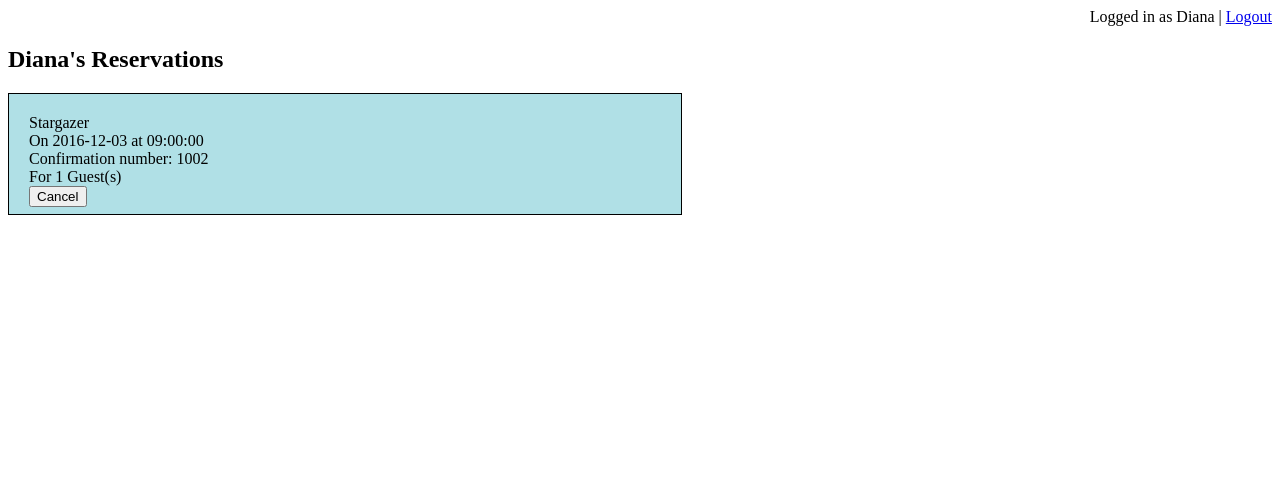
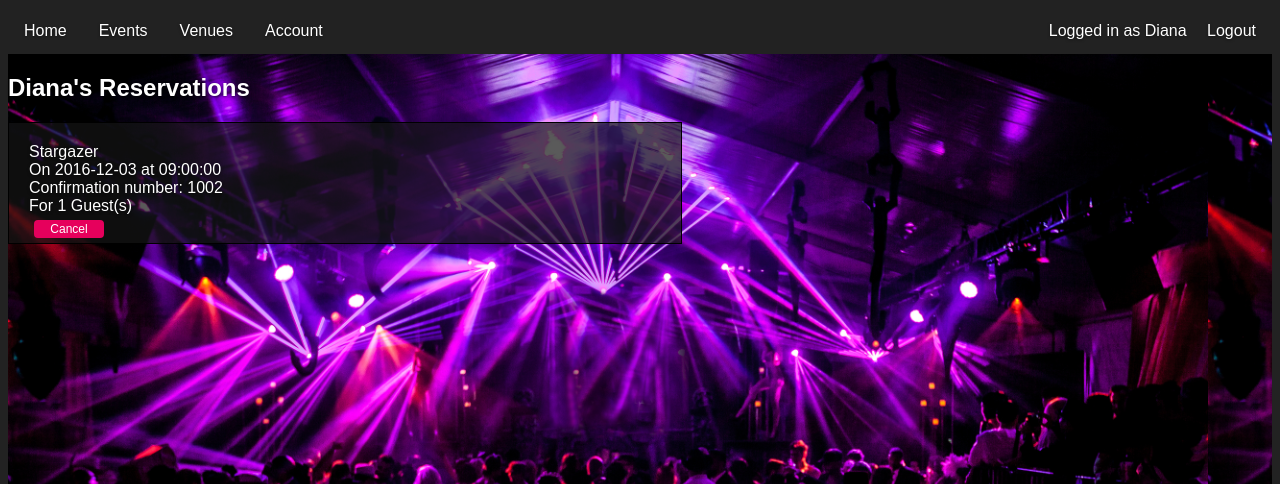
Before and after one commit to danyakarras/Venue, a PHP site: page /304_project/customer_reservations.php in a window 1280 px wide. Shown: the top 484 px of the page. Before the commit the page ends 215 px from the top, so only its background shows below. Run offline with PHP 8.4, Linux system fonts and the light colour scheme; a user stored in the database is signed in; data comes from the database, SQL or seed files in the repository.

Commit message:
added style to customer_reservations

```diff
--- a/customer.css
+++ b/customer.css
@@ -209,6 +209,6 @@ li.dropdown {
 .select-dropdown {
 	margin-left: 20px;
 	background-color: #e6005c;
-	 font-size: 18px;
+	  font-size: 18px;
 
 }
--- a/customer_reservations.php
+++ b/customer_reservations.php
@@ -8,16 +8,68 @@ else
 {
 $cid=$_SESSION['user'];
 $user=$_SESSION['username'];
+?>
+<?php
+$servername = "localhost";
+$usernameroot = "root";
+$password = NULL;
+$databasename = 'Venue';
 
-?>
+//connect
+$conn = new mysqli($servername, $usernameroot, $password, $databasename);
+
+//check connecting
+if($conn->connect_error) {
+	die("Connection falied: " . $conn->connect_error);
+}
+
+$sql = "SELECT name, branchID FROM `venue`";
+$result = $conn->query($sql);
+
+$names = array();
+$ids = array();
+$venue_dropdowns = "";
+if ($result->num_rows > 0) {
+    // output data of each row
+    while($row = $result->fetch_assoc()) {
+		$venue_dropdowns.= '<a href = "http://localhost/304_project/venue_page.php?branchID='.$row["branchID"].'"> '.$row["name"].' </a>';
+    }
+} else {
+    echo "0 results";
+}
+
+$conn->close();
+ ?>
+
 <!DOCTYPE html>
 <html>
 <head>
-
+<link rel="stylesheet" type="text/css" href="customer.css">
 </head>
 
-<body>
-<div style="text-align:right;">Logged in as <?php echo $user; ?> | <a href="http://localhost/304_project/logout.php">Logout</a></div>
+<body background="party.jpg">
+<ul>
+  <li><a class="active" href="http://localhost/304_project/home.php">Home</a></li>
+  <li><a href="http://localhost/304_project/events.php">Events</a></li>
+  <li class="dropdown">
+    <a href="#" class="dropbtn">Venues</a>
+    <div class="dropdown-content">
+	  <?php echo $venue_dropdowns; ?>
+    </div>
+  </li>
+  <li class="dropdown">
+    <a href="#" class="dropbtn">Account</a>
+    <div class="dropdown-content">
+	  <a href="customer_reservations.php">My Reservations</a>
+	  <a href="customer_tickets.php">My Tickets</a>
+	  <a href="customer_account.php">Account Settings</a>
+    </div>
+  </li>
+  <li style="float:right">
+  Logged in as <?php echo $user; ?>  <a href="http://localhost/304_project/logout.php">Logout</a>
+  </li>
+</ul>
+
 <h2><?php echo $user?>'s Reservations</h2>
 
 <?php
@@ -49,7 +101,7 @@ if ($result->num_rows > 0) {
 		$date = $row["date"];
 		$time = $row["time"];
 
-		$reservationList .=  '<div style="padding: 20px; height: 80px; width:50%;background-color: powderblue; border: 1px solid black; ">'.$venueName.'<br> On '.$date.' at '.$time.'<br>Confirmation number: '.$confirmationNum.'<br>For '.$numOfGuests.' Guest(s)<br><a href="cancel_confirm.php?confirmationNum='.$confirmationNum.'" onclick="return confirm(\'Are you sure?\')"><button value ="$confirmationNum">Cancel</button></a></div><br>';
+		$reservationList .=  '<div style="padding: 20px; height: 80px; width:50%;background:rgba(20, 20, 20, 0.7); border: 1px solid black; ">'.$venueName.'<br> On '.$date.' at '.$time.'<br>Confirmation number: '.$confirmationNum.'<br>For '.$numOfGuests.' Guest(s)<br><a href="cancel_confirm.php?confirmationNum='.$confirmationNum.'" onclick="return confirm(\'Are you sure?\')"><button class = "mini_button" style= "font-size: 12px;padding: 2px;width: 70px;"value ="$confirmationNum">Cancel</button></a></div><br>';
 
 
 		// <a href="http://stackoverflow.com"
```
